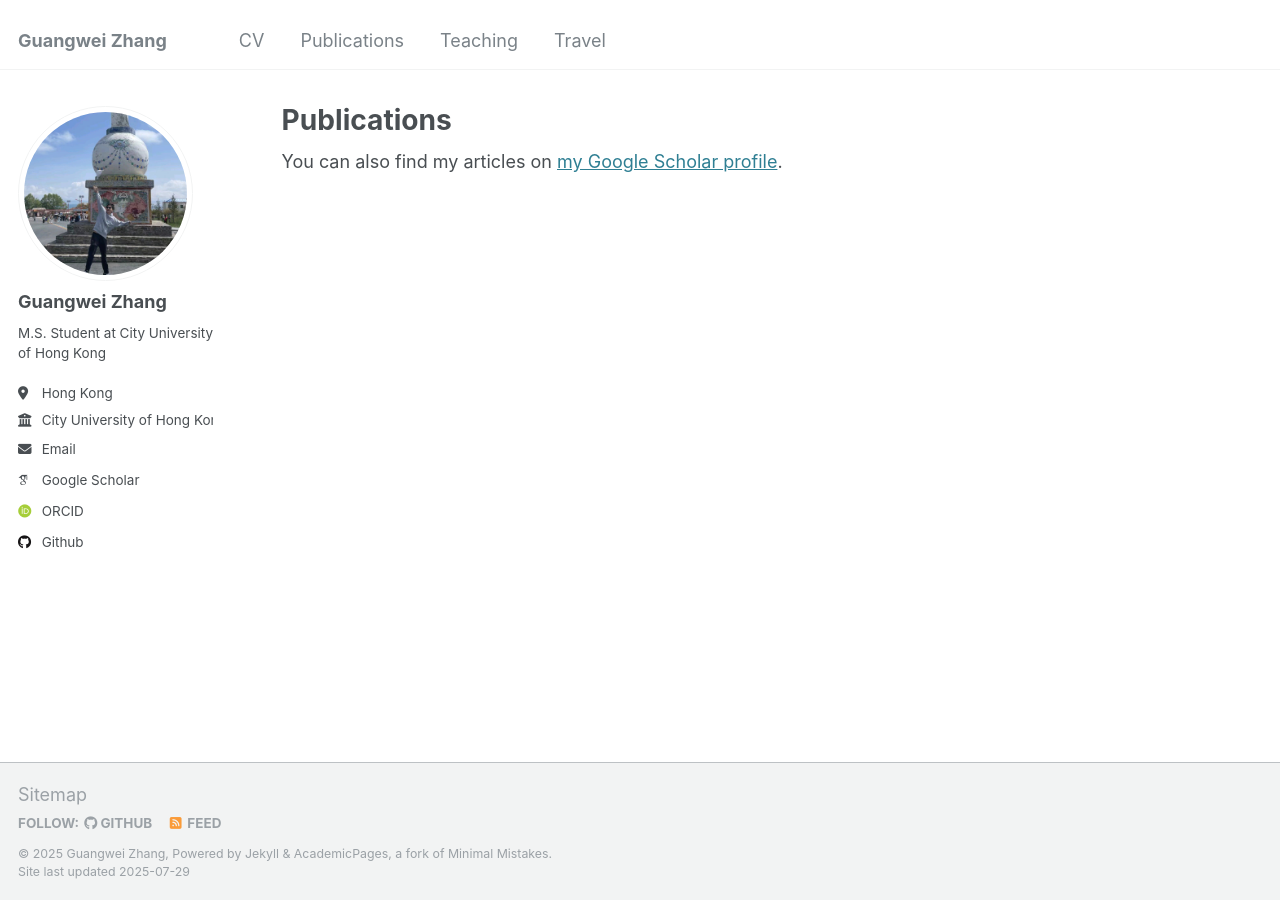
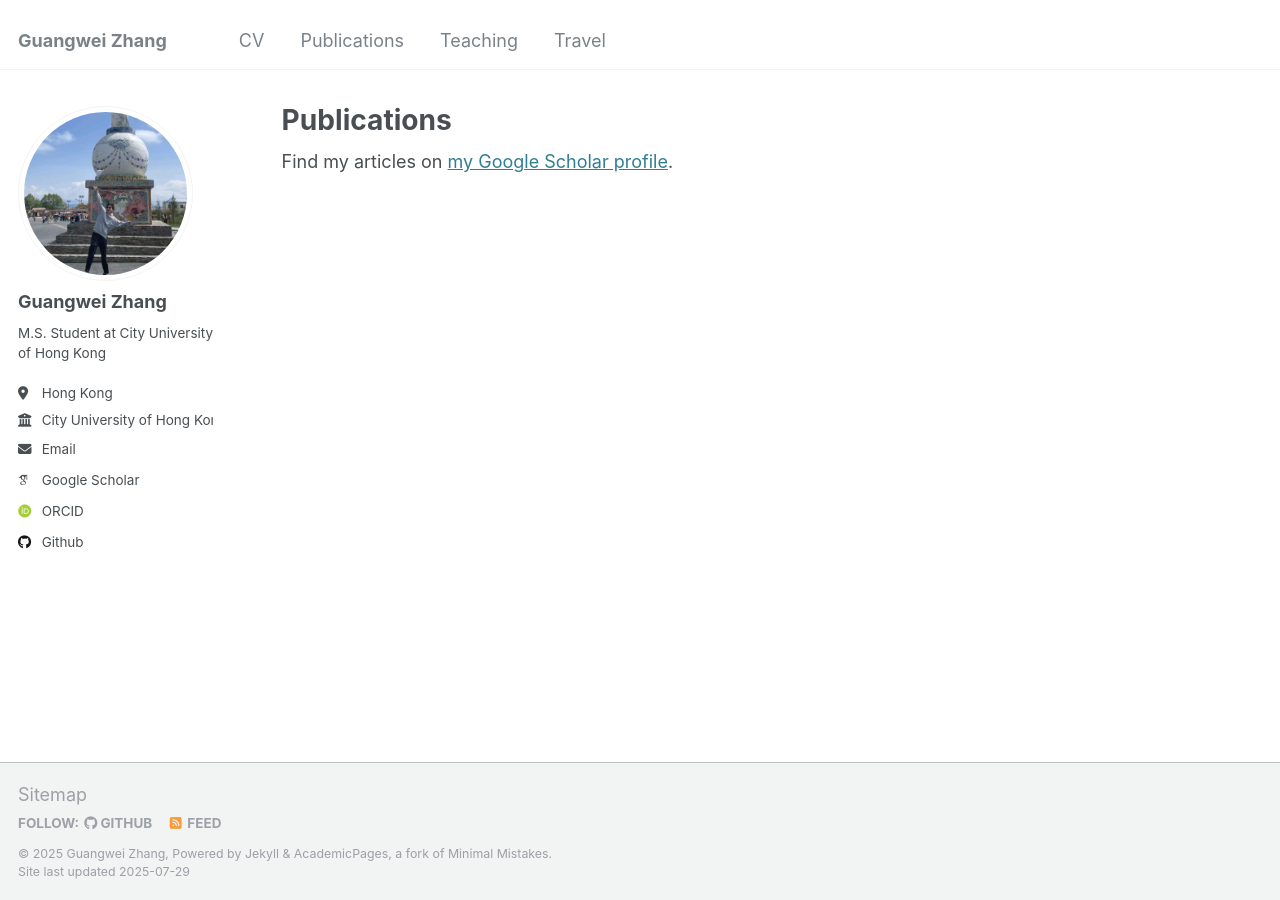
Before and after one commit to changhu73/changhu73.github.io, a Jekyll site: the page built from _pages/publications.html, in a window 1280 px wide. Built offline with Jekyll 4.4.1, drawn with Linux system fonts in a browser that asks for light colours; some web fonts are replaced.

Commit message:
Update publications.html

```diff
--- a/_pages/publications.html
+++ b/_pages/publications.html
@@ -7,4 +7,4 @@
 ---
 
 
-  <div class="wordwrap">You can also find my articles on <a href="{{site.author.googlescholar}}">my Google Scholar profile</a>.</div>
+  <div class="wordwrap">Find my articles on <a href="{{site.author.googlescholar}}">my Google Scholar profile</a>.</div>
```
